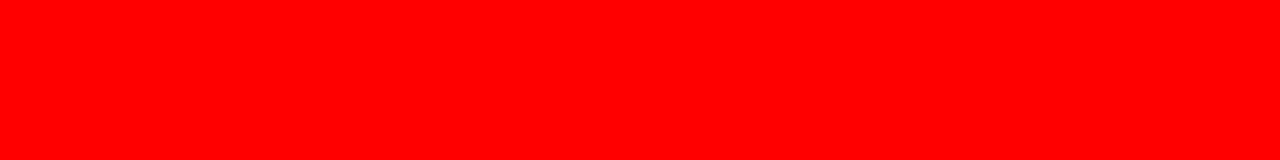
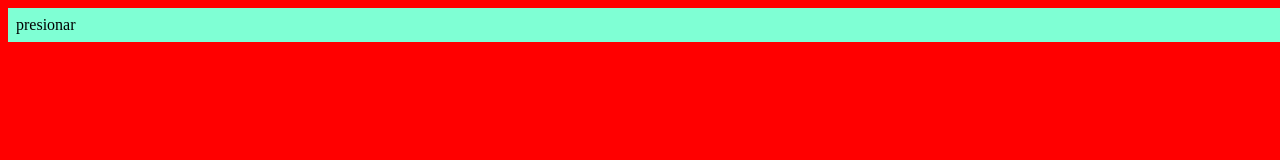
Before and after one commit to jerepretelh/mi-proyect, a plain HTML site: page Index.html in a window 1280 px wide. Drawn offline with Linux system fonts and the light colour scheme.

Commit message:
se anadio un boton a full

```diff
--- a/Index.html
+++ b/Index.html
@@ -8,6 +8,10 @@
     <link rel="stylesheet" href="main.css">
 </head>
 <body>
-
+    <section>
+        <div class="content">
+            <div class="button"> presionar</div>
+        </div>
+    </section>
 </body>
 </html>
--- a/main.css
+++ b/main.css
@@ -1,3 +1,9 @@
 body{
     background-color: red;
 }
+.button{
+    background-color: aquamarine;
+    width: 100%;
+    height: auto;
+    padding: 8px;
+}
```
